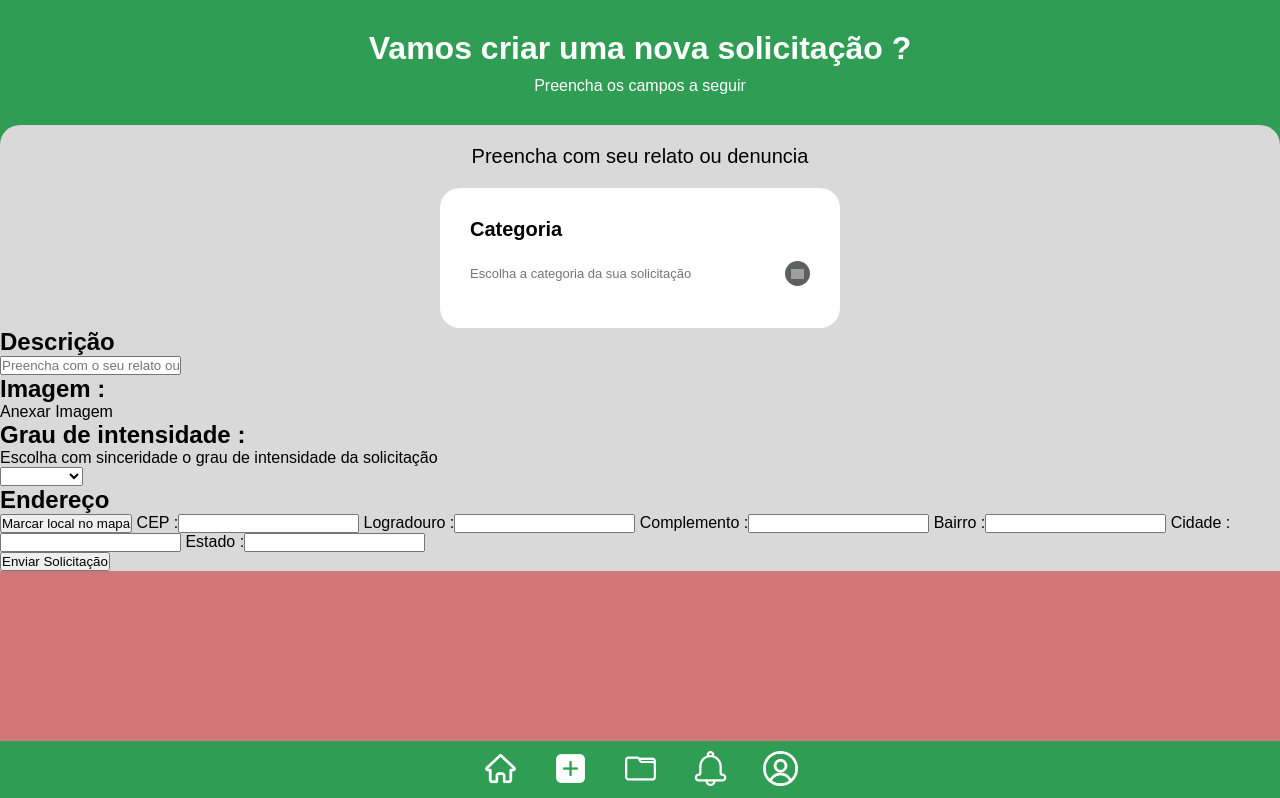
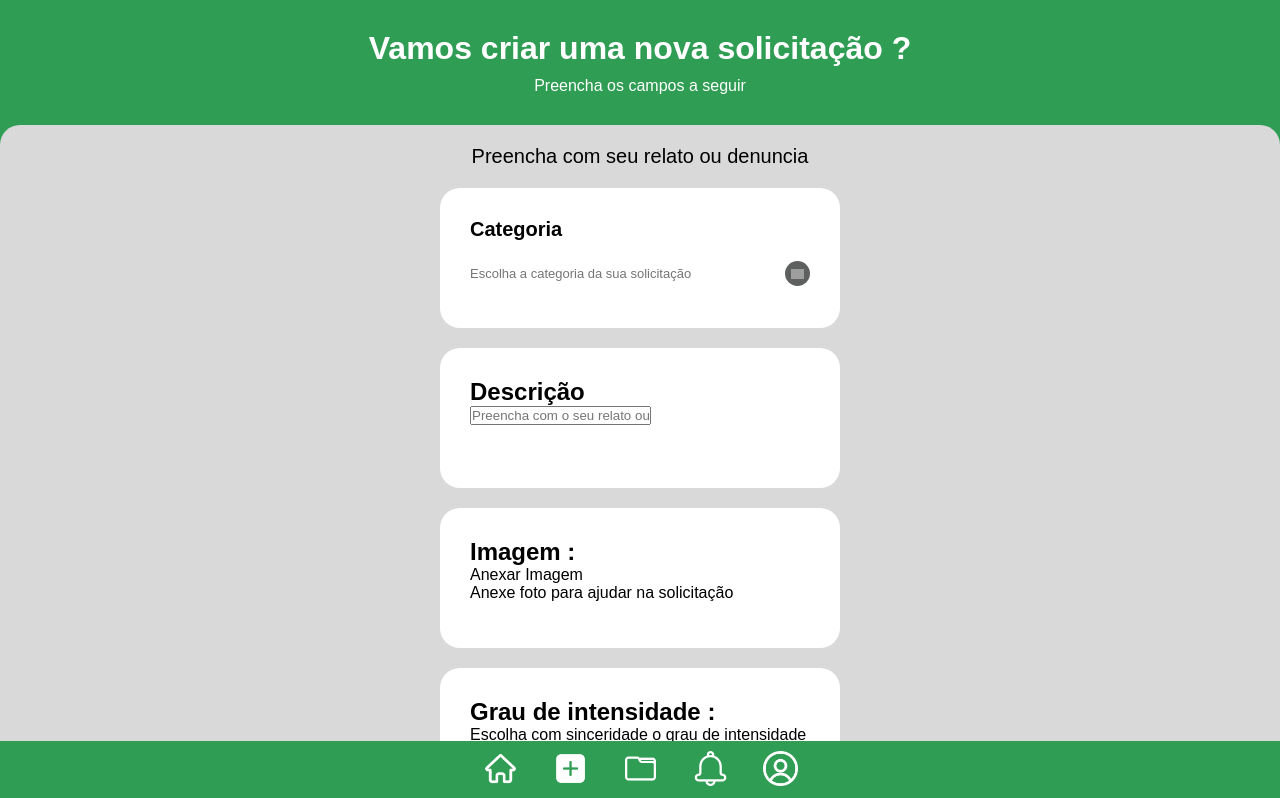
Before and after one commit to GetsG/Arruma-Ai, a Next.js app: page /ocorrencias in a window 1280 px wide. Shown: the top 798 px of the page. Built offline with nearby package versions, Linux system fonts and the light colour scheme; grey boxes are pictures that could not be loaded.

Commit message:
Realizado algumas correções na tela de ocorrencias

```diff
--- a/src/app/ocorrencias/layout.js
+++ b/src/app/ocorrencias/layout.js
@@ -1,6 +1,6 @@
 export default function Layout({ children }) {
   return (
-    <body style={{ backgroundColor: "#d17777ff", minHeight: "100vh" }}>
+    <body style={{ backgroundColor: "#D9D9D9", minHeight: "100vh" }}>
       {children}
     </body>
   );
--- a/src/app/ocorrencias/ocorrencias.module.css
+++ b/src/app/ocorrencias/ocorrencias.module.css
@@ -30,8 +30,7 @@
 
 .categoria{
     background-color: white;
-    margin: 0 auto;
-    width: fit-content;
+    margin: 0 auto 20px;
     border-radius: 20px;
     width: 90%;
     height: 140px;
@@ -81,3 +80,79 @@
 .categoria_opcoes option{
     background-color: white;
 }
+
+/*-------------------------------
+DESCRIÇÃO: */
+
+.descricao{
+    background-color: white;
+    margin: 0 auto 20px;
+    border-radius: 20px;
+    width: 90%;
+    height: 140px;
+    max-width: 400px; /* limite para não ficar gigante no desktop */
+    padding: 30px;
+}
+
+/*-------------------------------
+IMAGEM: */
+
+.imagem{
+    background-color: white;
+    margin: 0 auto 20px;
+    border-radius: 20px;
+    width: 90%;
+    height: 140px;
+    max-width: 400px; /* limite para não ficar gigante no desktop */
+    padding: 30px;
+}
+
+/*-------------------------------
+GRAU INTENSIDADE: */
+
+.grau_intensidade{
+    background-color: white;
+    margin: 0 auto 20px;
+    border-radius: 20px;
+    width: 90%;
+    height: 140px;
+    max-width: 400px; /* limite para não ficar gigante no desktop */
+    padding: 30px;
+}
+
+/*-------------------------------
+ENDEREÇO: */
+
+.endereco{
+    background-color: white;
+    margin: 0 auto 20px;
+    border-radius: 20px;
+    width: 90%;
+    max-width: 400px; /* limite para não ficar gigante no desktop */
+    padding: 30px;
+}
+
+.endereco label{
+    display: flex;
+    justify-content: space-between;
+    width: auto;
+    font-size: 11px;
+}
+
+.endereco input{
+    width: 140px;
+}
+
+/*-------------------------------
+ENVIAR: */
+
+.enviar{
+    display: flex;
+    background-color: #2F9D53;
+    color: white;
+    font-weight: bold;
+    padding: 10px;
+    border-radius: 10px;
+    margin: 0 auto 80px;
+    border: 0px;
+}
--- a/src/app/ocorrencias/page.js
+++ b/src/app/ocorrencias/page.js
@@ -46,14 +46,14 @@ const [estado, setEstado] = useState("");
                                     <select id="categoria" onChange={(e) => setCategoria(e.target.value)}> aa
                                         <option></option>
                                         <option value="Buraco na Via">Buraco na Via</option>
-                                        <option value="iluminação Pública">Iluminação pública</option>
+                                        <option value="Iluminação Pública">Iluminação pública</option>
                                         <option value="Semáforo">Semáforo</option>
                                     </select>
                                 </label>
                             </div>
                         </div>
 
-                        <div className={estilos.conteudo}>
+                        <div className={estilos.descricao}>
                             <h2>Descrição</h2>
                             <label htmlFor="descricao">
                                 <input id="nome"
@@ -63,7 +63,7 @@ const [estado, setEstado] = useState("");
                             </label>
                         </div>
 
-                        <div className={estilos.conteudo}>
+                        <div className={estilos.imagem}>
                             <h2>Imagem :</h2>
 
                             <label htmlFor="imagem">
@@ -82,9 +82,11 @@ const [estado, setEstado] = useState("");
                                 alt="Prévia da imagem"
                                 width={200}/>
                             )}
+
+                            <p>Anexe foto para ajudar na solicitação</p>
                         </div>
 
-                        <div className={estilos.conteudo}>
+                        <div className={estilos.grau_intensidade}>
                             <h2>Grau de intensidade :</h2>
                             <p>Escolha com sinceridade o grau de intensidade da solicitação</p>
                             <label htmlFor="grauIntensidade">
@@ -97,7 +99,7 @@ const [estado, setEstado] = useState("");
                             </label>
                         </div>
 
-                        <div className={estilos.conteudo}>
+                        <div className={estilos.endereco}>
                             <h2>Endereço</h2>
 
                             <button>Marcar local no mapa</button>
@@ -139,7 +141,7 @@ const [estado, setEstado] = useState("");
                             </label>
                         </div>
 
-                            <button>Enviar Solicitação</button>
+                            <button className={estilos.enviar}>Enviar Solicitação</button>
 
                     </form>
             </div>
```
